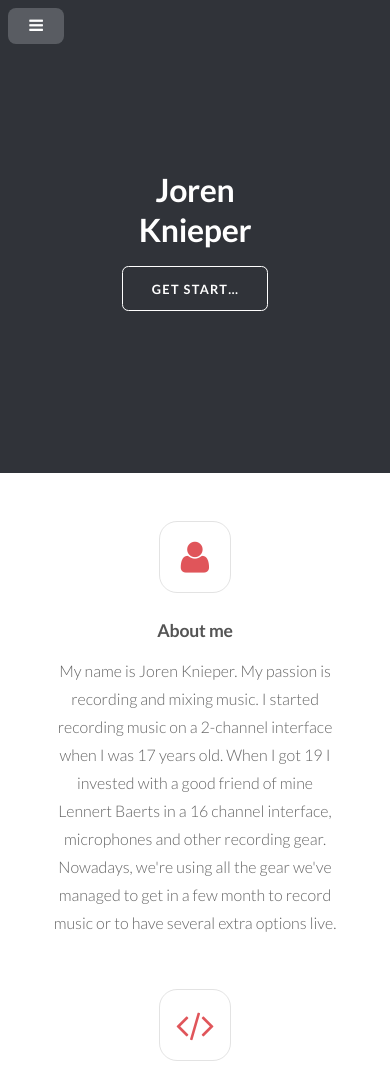
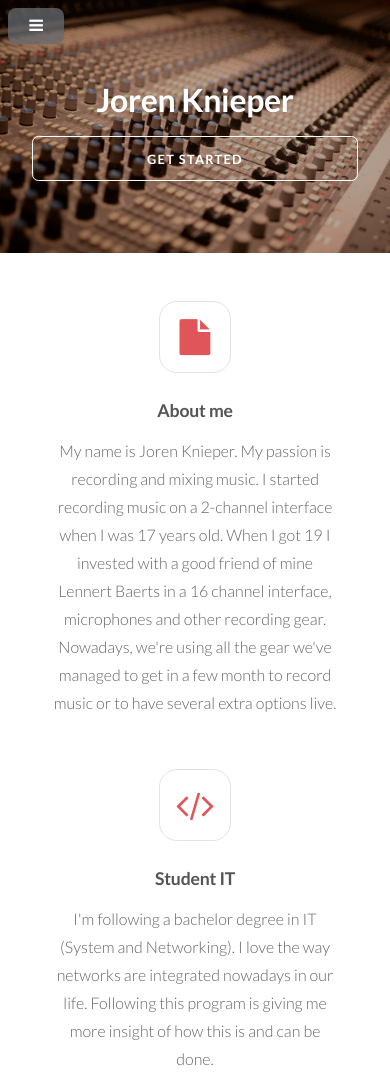
Before and after one commit to jorenknieper/index, a plain HTML site: page index.html in a window 390 px wide. Shown: the top 1076 px of the page. Drawn offline with Linux system fonts and the light colour scheme.

Commit message:
Update Alfa v1.06 First picture (header) no-rep for mobile bugg

```diff
--- a/css/style.css
+++ b/css/style.css
@@ -1236,9 +1236,9 @@
 /* Banner */
 
 	#banner {
-		background-attachment: scroll,						fixed;
+		background-attachment: scroll,fixed;
 		background-color: #303339;
-		background-image: url("images/pexels-photo-320335.jpeg");
+		background-image: url("images/amplifier-analogue-audio-164907.jpg");
 		background-position: top left, center center;
 		background-repeat: no-repeat;
 		background-size:100%;
@@ -1260,7 +1260,6 @@
 			height: 100%;
 			left: 0;
 			opacity: 0;
-			position: absolute;
 			top: 0;
 			width: 100%;
 			z-index: 1;
--- a/index.html
+++ b/index.html
@@ -39,19 +39,19 @@
 
 		<!-- Banner -->
 		<section id="banner">
-				<div class="inner">
+				<div>
 					<h2>Joren Knieper</h2>
 					<ul class="actions">
 						<li><a href="#about" class="button big scrolly">Get Started</a></li>
 					</ul>
 				</div>
-			</section>
+		</section>
 		<!-- Two -->
 			<section id="about" class="wrapper style2">
 				<div class="container">
 					<div class="row uniform">
 						<div class="4u 6u(2) 12u$(3)">
-							<section class="feature fa-user">
+							<section class="feature fa-file">
 								<h3>About me</h3>
 								<p>My name is Joren Knieper. My passion is recording and mixing music. I started recording music on a 2-channel interface when I was 17 years old. When I got 19 I invested with a good friend of mine Lennert Baerts in a 16 channel interface, microphones and other recording gear.<br>
 								Nowadays, we're using all the gear we've managed to get in a few month to record music or to have several extra options live.</p>
```
Also changed, not shown: css/images/amplifier-analogue-audio-164907.jpg (added).
